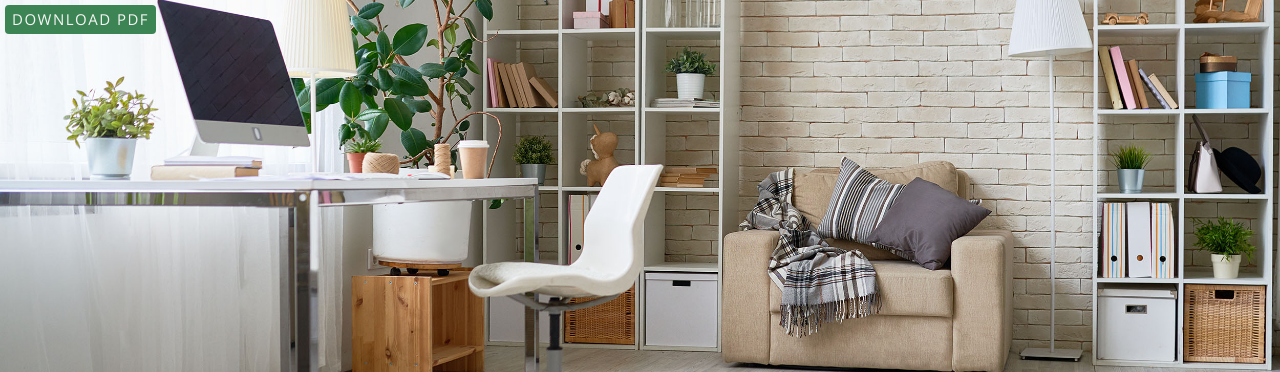
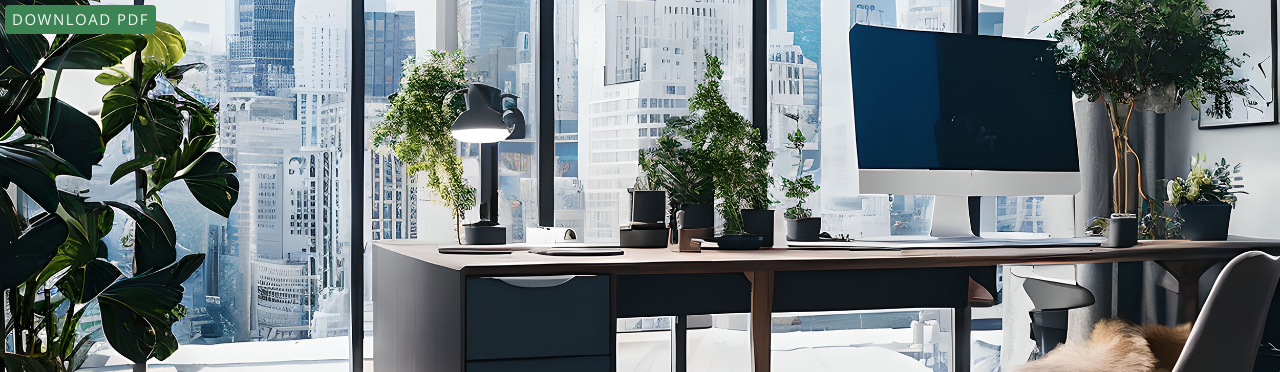
Before and after one commit to kirankumarhr672002/portfolio, a plain HTML site: page resume.html in a window 1280 px wide. Shown: the top 372 px of the page. Drawn offline with nearby package versions, Linux system fonts and the light colour scheme.

Commit message:
Update styles.css

```diff
--- a/css/styles.css
+++ b/css/styles.css
@@ -116,7 +116,7 @@ footer a:hover {
     background-image: url(../images/bg-home-office-studio.jpg);
 }
 .resume header::before {
-    background: url(../images/bg-home-office-studio.jpg) center;
+    background: url(../images/bg-home-office-city.jpg) center;
     background-size: cover;
     content: "";
     display: block;
```
